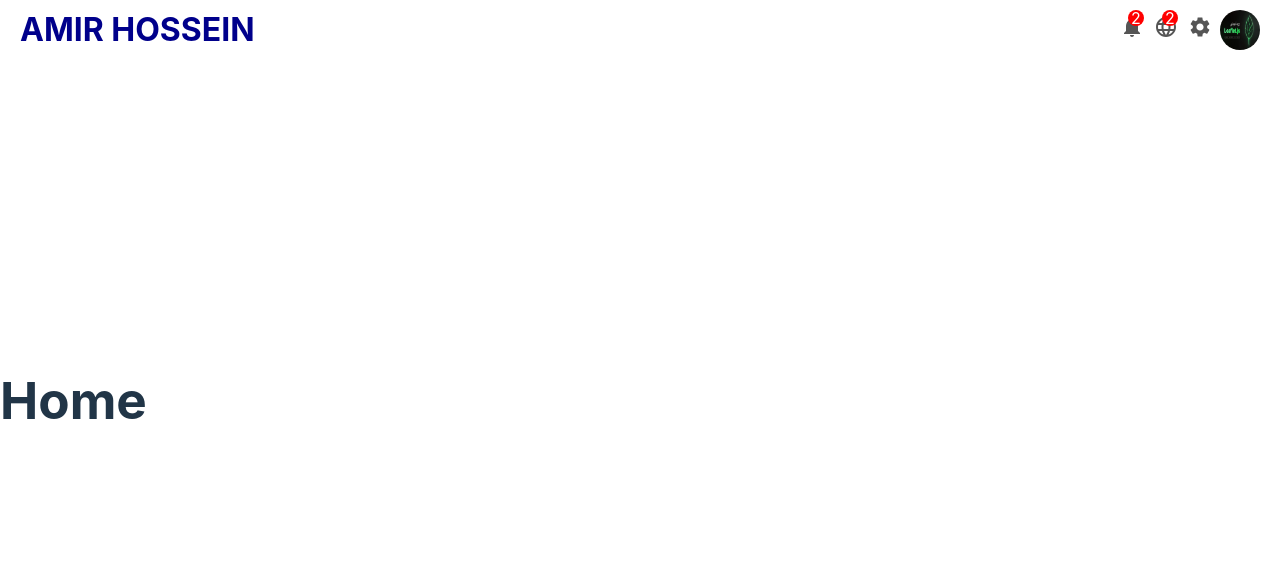
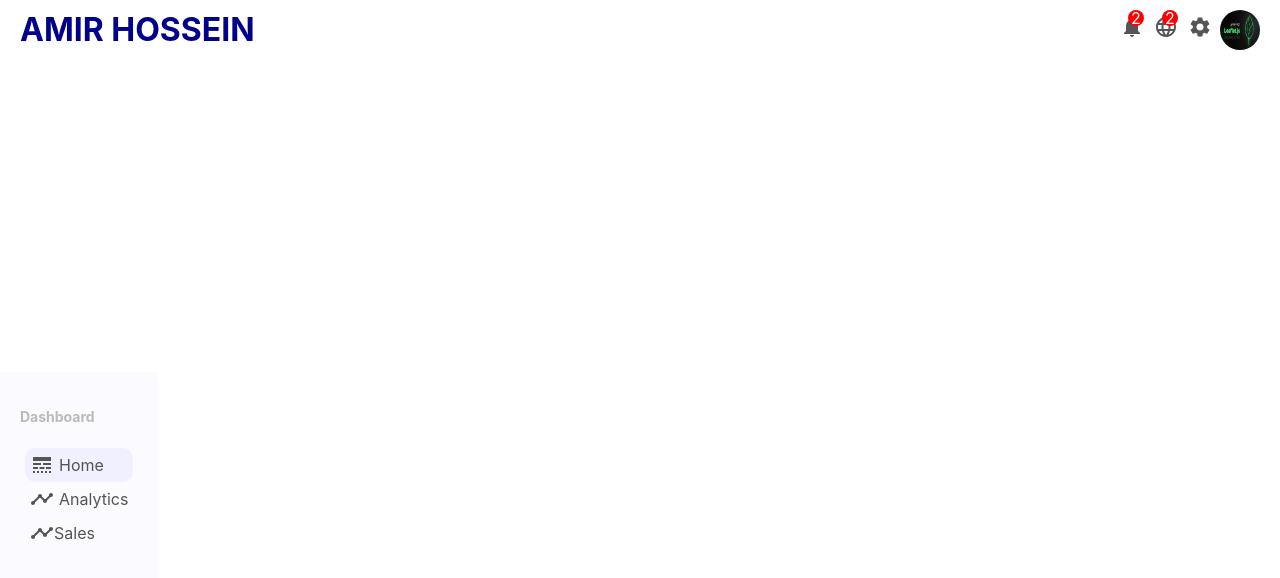
Before and after one commit to AmirNouri-dev/CMS-Project-reactjs, a React (Vite) app: page / in a window 1280 px wide. Shown: the top 578 px of the page. Built offline with nearby package versions, Linux system fonts and the light colour scheme.

Commit message:
code sidebar ->  dashboard section

```diff
--- a/src/components/sidebar/SideBar.css
+++ b/src/components/sidebar/SideBar.css
@@ -0,0 +1,41 @@
+.sidebar {
+  flex: 1;
+  height: calc(100vh - 50px);
+  background-color: rgb(251, 251, 255);
+  position: fixed;
+  /* left: 0; */
+}
+.sidebar-wrapper {
+  color: #555;
+  padding: 20px;
+}
+.sidebar-wrapper-menu {
+  margin-bottom: 10px;
+}
+.sidebar-wrapper-menu-title {
+  color: rgb(187, 186, 186);
+  font-size: 14px;
+}
+.sidebar-wrapper-menu_list {
+  list-style: none;
+  padding: 5px;
+}
+.sidebar-wrapper-menu_list_item {
+  display: flex;
+  align-items: center;
+  cursor: pointer;
+  padding: 5px;
+  border-radius: 10px;
+  -webkit-border-radius: 10px;
+  -moz-border-radius: 10px;
+  -ms-border-radius: 10px;
+  -o-border-radius: 10px;
+}
+.sidebar-wrapper-menu_list_item.active,
+.sidebar-wrapper-menu_list_item:hover {
+  background-color: rgb(240, 240, 255);
+}
+.sideBarIcon {
+  font-size: 20px;
+  margin-right: 5px;
+}
--- a/src/components/sidebar/SideBar.jsx
+++ b/src/components/sidebar/SideBar.jsx
@@ -1,6 +1,41 @@
 import "./SideBar.css";
 import React from "react";
-
+import {
+  LineStyle,
+  Timeline,
+  TrendingUp,
+  PermIdentity,
+  Storefront,
+  AttachMoney,
+  BarChart,
+  MailOutline,
+  DynamicFeed,
+  ChatBubbleOutline,
+  WorkOutline,
+  Report,
+} from "@mui/icons-material";
 export default function SideBar() {
-  return <div></div>;
+  return (
+    <div className="sidebar">
+      <div className="sidebar-wrapper">
+        <div className="sidebar-wrapper-menu">
+          <h3 className="sidebar-wrapper-menu-title">Dashboard</h3>
+          <ul className="sidebar-wrapper-menu_list">
+            <li className="sidebar-wrapper-menu_list_item active">
+              <LineStyle className="sideBarIcon" />
+              Home
+            </li>
+            <li className="sidebar-wrapper-menu_list_item">
+              <Timeline className="sideBarIcon" />
+              Analytics
+            </li>
+            <li className="sidebar-wrapper-menu_list_item">
+              <Timeline className="TrendingUp" />
+              Sales
+            </li>
+          </ul>
+        </div>
+      </div>
+    </div>
+  );
 }
```
